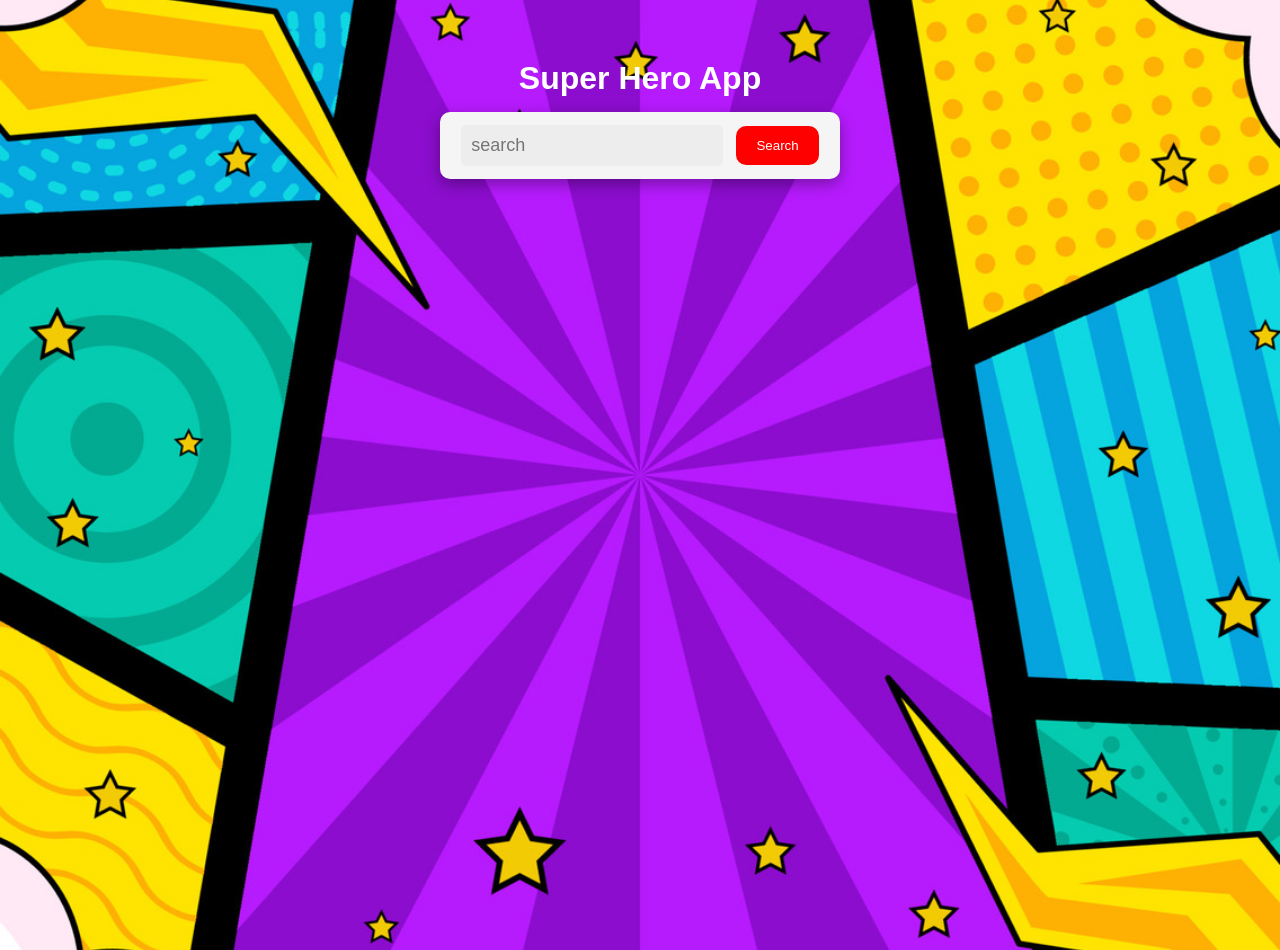
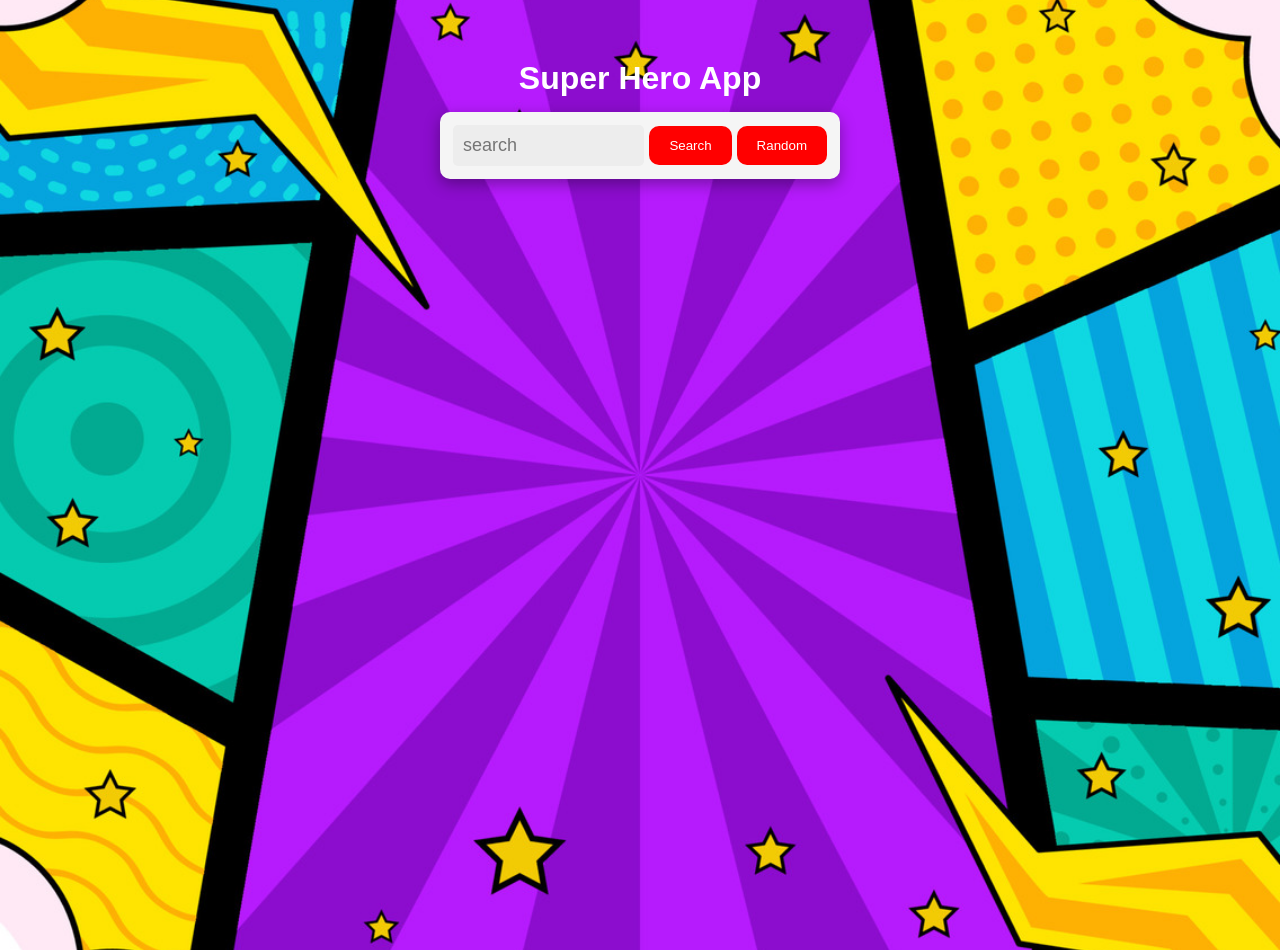
Before and after one commit to JasonG02/superHeroApp, a plain HTML site: page index.html in a window 1280 px wide. Drawn offline with Linux system fonts and the light colour scheme.

Commit message:
Update index.html

```diff
--- a/index.html
+++ b/index.html
@@ -32,6 +32,7 @@
           <div class="container">
             <input class="input-el" type="text" placeholder="search" />
             <button class="search">Search</button>
+            <button class="random">Random</button>
           </div>
           <div class="info hidden">
             <h2 class="name"></h2>
```
